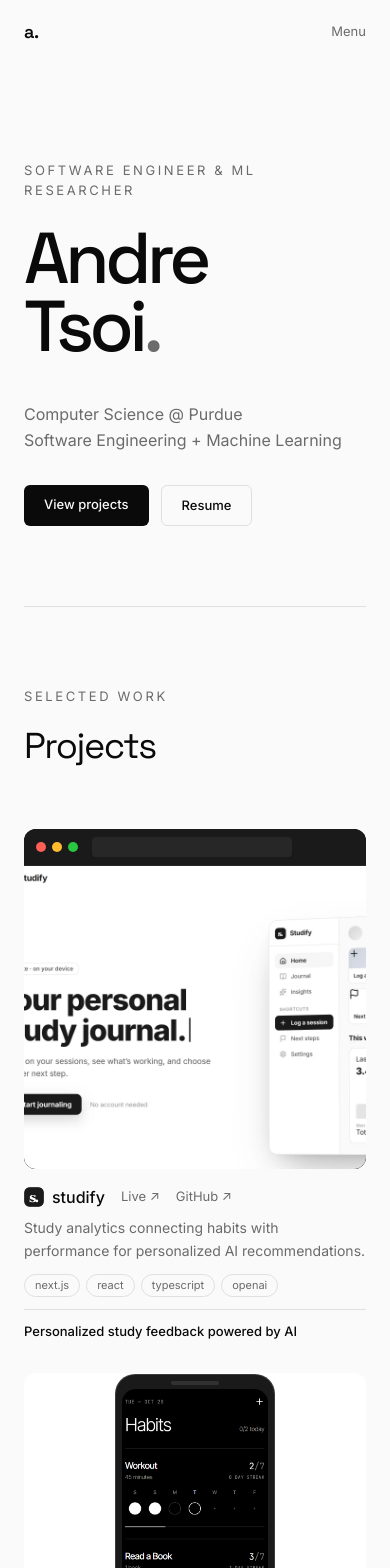
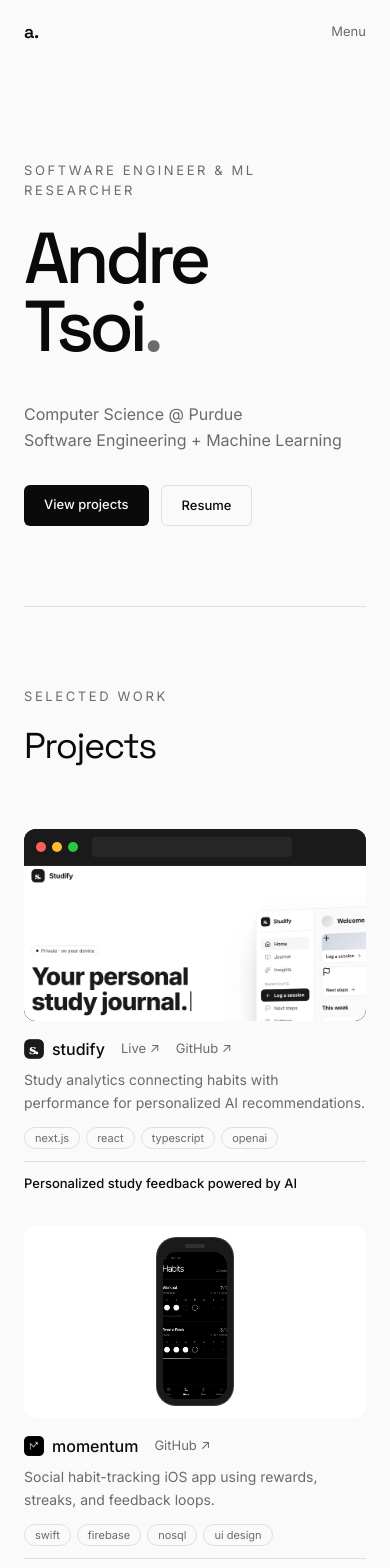
Before and after one commit to AndreTsoi/personal-site, a Next.js app in the folder nextapp/: page / in a window 390 px wide. Shown: the top 1568 px of the page. Built offline with nearby package versions, Linux system fonts and the light colour scheme.

Commit message:
Make project cards 16:9, scale phone to card height, widen site to 1200px

```diff
--- a/nextapp/src/app/page.tsx
+++ b/nextapp/src/app/page.tsx
@@ -12,7 +12,7 @@ export default function Home() {
   return (
     <>
       <Nav />
-      <div className="mx-auto px-6" style={{ maxWidth: 960 }}>
+      <div className="mx-auto px-6" style={{ maxWidth: 1200 }}>
         <Hero />
         <Projects />
         <Resume />
--- a/nextapp/src/components/Nav.tsx
+++ b/nextapp/src/components/Nav.tsx
@@ -43,7 +43,7 @@ export default function Nav() {
         borderBottom: scrolled ? "1px solid var(--line)" : "1px solid transparent",
       }}
     >
-      <nav className="flex items-center justify-between mx-auto px-6 h-16" style={{ maxWidth: 960 }}>
+      <nav className="flex items-center justify-between mx-auto px-6 h-16" style={{ maxWidth: 1200 }}>
         <a href="#home" className="text-lg font-semibold tracking-tight" style={{ fontFamily: "var(--font-space)" }}>
           a.
         </a>
--- a/nextapp/src/components/Projects.tsx
+++ b/nextapp/src/components/Projects.tsx
@@ -39,12 +39,12 @@ function BrowserFrame({ children }: { children: React.ReactNode }) {
 
 function PhoneFrame({ children }: { children: React.ReactNode }) {
   return (
-    <div className="mx-auto" style={{ width: 160 }}>
-      <div className="rounded-[20px] overflow-hidden border p-1.5" style={{ borderColor: "rgba(255,255,255,0.15)", background: "#1a1a1a" }}>
+    <div style={{ height: "88%", aspectRatio: "9/19.5" }}>
+      <div className="h-full flex flex-col rounded-[20px] overflow-hidden border p-1.5" style={{ borderColor: "rgba(255,255,255,0.15)", background: "#1a1a1a" }}>
         {/* Notch */}
-        <div className="mx-auto mb-1 rounded-full" style={{ width: 48, height: 4, background: "rgba(255,255,255,0.1)" }} />
+        <div className="mx-auto mb-1 rounded-full shrink-0" style={{ width: "30%", height: 4, background: "rgba(255,255,255,0.1)" }} />
         {/* Screen */}
-        <div className="rounded-[14px] overflow-hidden relative" style={{ aspectRatio: "9/19.5" }}>
+        <div className="rounded-[14px] overflow-hidden relative flex-1 min-h-0">
           {children}
         </div>
       </div>
@@ -108,7 +108,7 @@ export default function Projects() {
                   target="_blank"
                   rel="noopener noreferrer"
                   className="block rounded-xl overflow-hidden transition-transform duration-300 group-hover:-translate-y-1"
-                  style={{ background: p.bg, height: 340 }}
+                  style={{ background: p.bg, aspectRatio: "16/9" }}
                 >
                   <BrowserFrame>
                     <Image src={p.image} alt={p.title} fill className="object-cover object-top" />
@@ -120,7 +120,7 @@ export default function Projects() {
                   target="_blank"
                   rel="noopener noreferrer"
                   className="block rounded-xl overflow-hidden transition-transform duration-300 group-hover:-translate-y-1"
-                  style={{ background: p.bg, height: 340, display: "flex", alignItems: "center", justifyContent: "center", padding: "24px 32px" }}
+                  style={{ background: p.bg, aspectRatio: "16/9", display: "flex", alignItems: "center", justifyContent: "center" }}
                 >
                   <PhoneFrame>
                     <Image src={p.image} alt={p.title} fill className="object-cover object-top" />
```
